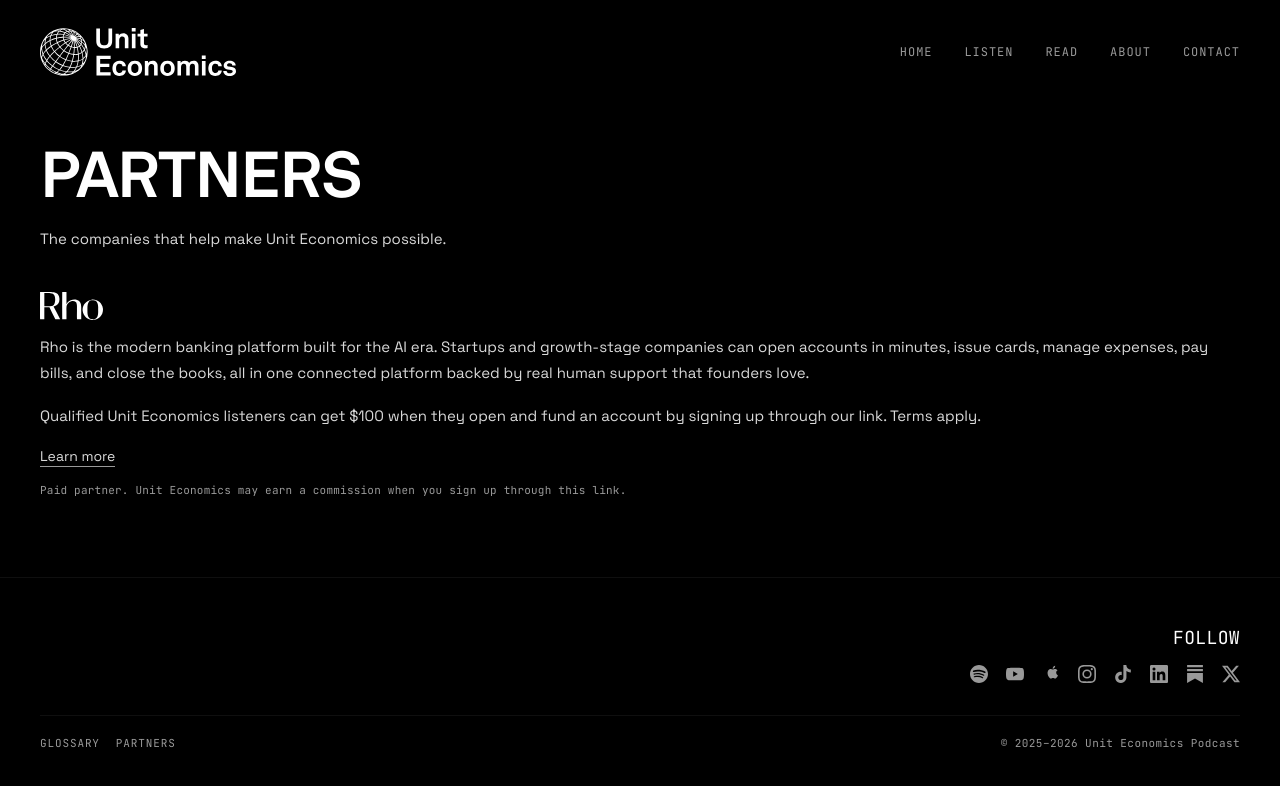
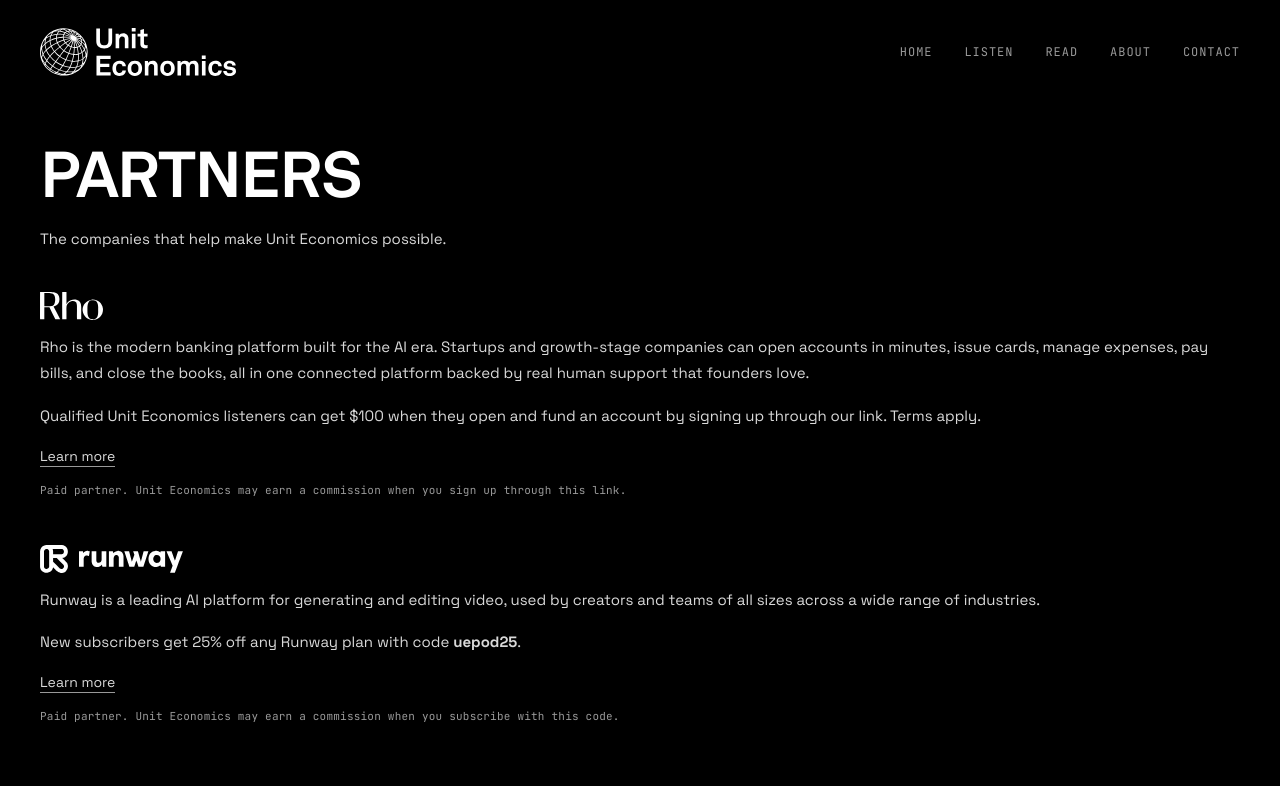
Before and after one commit to uepod/uepod-site, a Next.js app: page /partners in a window 1280 px wide. Shown: the top 786 px of the page. Built offline with nearby package versions, Linux system fonts and the light colour scheme.

Commit message:
Add Runway to the Partners page
Place Runway under Rho with the same layout, a white lockup logo, the approved offer copy and code, and a paid-partner disclosure.

```diff
--- a/data/partners.json
+++ b/data/partners.json
@@ -8,5 +8,18 @@
     "href": "/rho",
     "linkLabel": "Learn more",
     "disclosure": "Paid partner. Unit Economics may earn a commission when you sign up through this link."
+  },
+  {
+    "id": "runway",
+    "name": "Runway",
+    "logo": "/partners/runway.svg",
+    "logoWidth": 929,
+    "logoHeight": 182,
+    "description": "Runway is a leading AI platform for generating and editing video, used by creators and teams of all sizes across a wide range of industries.",
+    "offer": "New subscribers get 25% off any Runway plan with code uepod25.",
+    "offerCode": "uepod25",
+    "href": "https://runwayml.com",
+    "linkLabel": "Learn more",
+    "disclosure": "Paid partner. Unit Economics may earn a commission when you subscribe with this code."
   }
 ]
--- a/pages/partners.js
+++ b/pages/partners.js
@@ -14,6 +14,20 @@ function trackPartnerClick(partner, link) {
       link,
     });
   }
+}
+
+function PartnerOffer({ offer, offerCode }) {
+  if (!offerCode || !offer.includes(offerCode)) {
+    return <p className="partners-copy">{offer}</p>;
+  }
+  const idx = offer.indexOf(offerCode);
+  return (
+    <p className="partners-copy">
+      {offer.slice(0, idx)}
+      <strong>{offerCode}</strong>
+      {offer.slice(idx + offerCode.length)}
+    </p>
+  );
 }
 
 export default function PartnersPage() {
@@ -53,13 +67,13 @@ export default function PartnersPage() {
                     href={partner.href}
                     onClick={() => trackPartnerClick(partner, "logo")}
                   >
-                    <img src={partner.logo} alt={partner.name} width="409" height="182" />
+                    <img src={partner.logo} alt={partner.name} width={partner.logoWidth || 409} height={partner.logoHeight || 182} />
                   </a>
                 ) : (
                   <h2 className="partners-name episode-terms-label">{partner.name}</h2>
                 )}
                 <p className="partners-copy">{partner.description}</p>
-                <p className="partners-copy">{partner.offer}</p>
+                <PartnerOffer offer={partner.offer} offerCode={partner.offerCode} />
                 <a
                   className="partners-link"
                   href={partner.href}
```
Also changed, not shown: public/partners/runway.svg (added).
